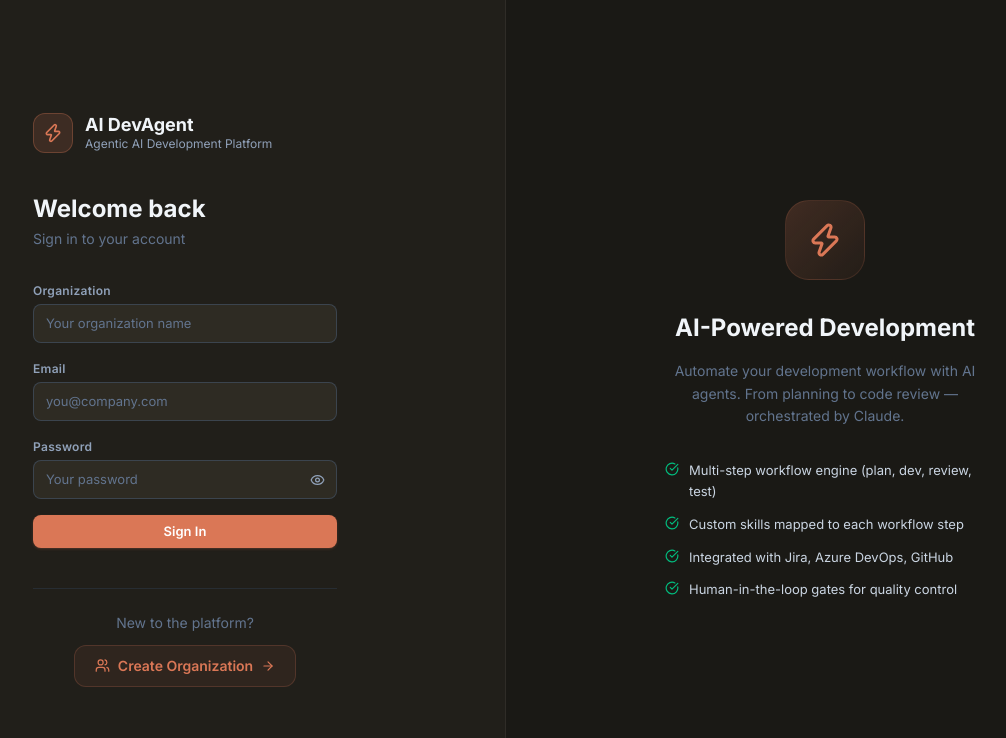
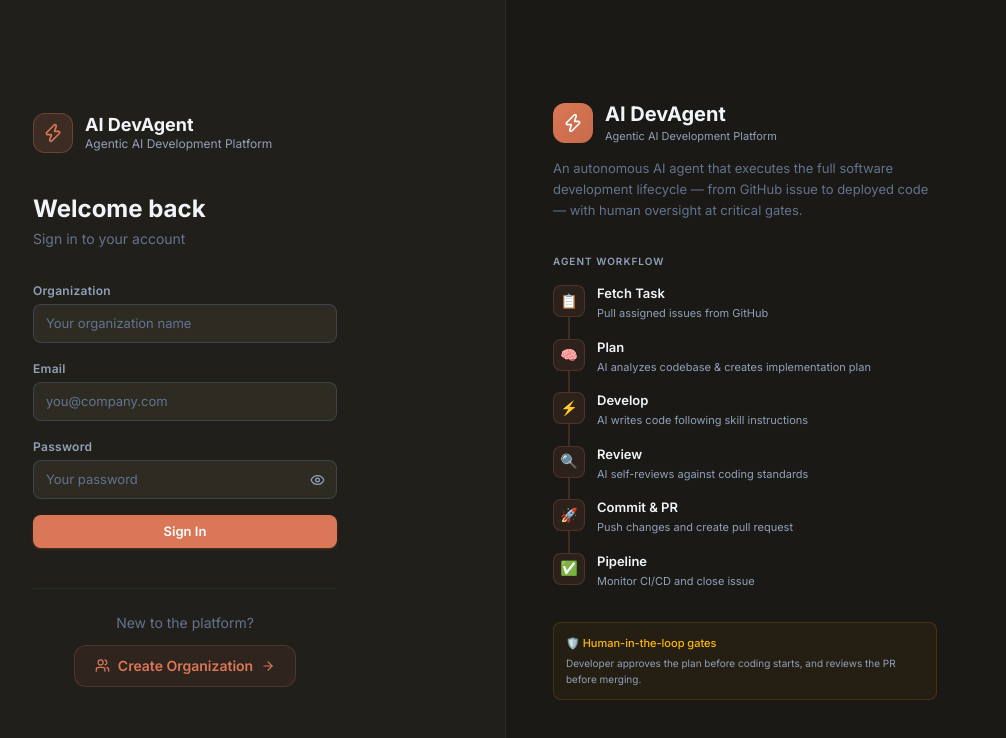
Before and after one commit to JiteshSonkusare/ai-dev-agent, a React (Vite) app in the folder frontend/: page / in a window 1280 px wide. Shown: the top 738 px of the page, without its empty margins (135-1141 px from the left). Built offline with nearby package versions, Linux system fonts and the light colour scheme.

Commit message:
design: login right panel — workflow flow diagram with 6 agent steps + gates callout

```diff
--- a/frontend/src/pages/LoginPage.tsx
+++ b/frontend/src/pages/LoginPage.tsx
@@ -193,31 +193,60 @@ function ErrorMsg({ msg }: { msg: string }) {
 
 // ── Right Panel Info (shown when login is active) ────────────────────────────
 
+const WORKFLOW_STEPS = [
+  { icon: '📋', label: 'Fetch Task', desc: 'Pull assigned issues from GitHub' },
+  { icon: '🧠', label: 'Plan', desc: 'AI analyzes codebase & creates implementation plan' },
+  { icon: '⚡', label: 'Develop', desc: 'AI writes code following skill instructions' },
+  { icon: '🔍', label: 'Review', desc: 'AI self-reviews against coding standards' },
+  { icon: '🚀', label: 'Commit & PR', desc: 'Push changes and create pull request' },
+  { icon: '✅', label: 'Pipeline', desc: 'Monitor CI/CD and close issue' },
+]
+
 function InfoPanel() {
   return (
-    <div className="flex flex-col justify-center items-center h-full px-12 text-center">
-      <div className="w-20 h-20 rounded-3xl bg-gradient-to-br from-[#DA7756]/20 to-[#DA7756]/5 border border-[#DA7756]/15 flex items-center justify-center mb-8">
-        <Zap size={36} className="text-[#DA7756]" />
+    <div className="flex flex-col justify-center h-full px-12">
+      <div className="flex items-center gap-3 mb-3">
+        <div className="w-10 h-10 rounded-xl bg-gradient-to-br from-[#DA7756] to-[#C86A48] flex items-center justify-center">
+          <Zap size={20} className="text-white" />
+        </div>
+        <div>
+          <h2 className="text-xl font-bold text-slate-900 dark:text-slate-100">AI DevAgent</h2>
+          <p className="text-[11px] text-slate-400">Agentic AI Development Platform</p>
+        </div>
       </div>
-      <h2 className="text-2xl font-bold text-slate-900 dark:text-slate-100 mb-4">AI-Powered Development</h2>
-      <p className="text-sm text-slate-500 max-w-xs leading-relaxed mb-8">
-        Automate your development workflow with AI agents. From planning to code review — orchestrated by Claude.
+
+      <p className="text-[13px] text-slate-500 leading-relaxed mb-8 max-w-sm">
+        An autonomous AI agent that executes the full software development lifecycle — from GitHub issue to deployed code — with human oversight at critical gates.
       </p>
-      <div className="space-y-3 text-left max-w-xs w-full">
-        <FeatureItem text="Multi-step workflow engine (plan, dev, review, test)" />
-        <FeatureItem text="Custom skills mapped to each workflow step" />
-        <FeatureItem text="Integrated with Jira, Azure DevOps, GitHub" />
-        <FeatureItem text="Human-in-the-loop gates for quality control" />
+
+      {/* Workflow Flow */}
+      <div className="space-y-0 max-w-sm">
+        <p className="text-[10px] font-semibold text-slate-400 uppercase tracking-widest mb-4">Agent Workflow</p>
+        {WORKFLOW_STEPS.map((step, i) => (
+          <div key={step.label} className="flex gap-3">
+            {/* Rail */}
+            <div className="flex flex-col items-center">
+              <div className="w-8 h-8 rounded-lg bg-[#DA7756]/10 border border-[#DA7756]/20 flex items-center justify-center shrink-0">
+                <span className="text-[14px]">{step.icon}</span>
+              </div>
+              {i < WORKFLOW_STEPS.length - 1 && (
+                <div className="w-0.5 flex-1 min-h-[12px] bg-[#DA7756]/20" />
+              )}
+            </div>
+            {/* Content */}
+            <div className="pb-4">
+              <p className="text-[13px] font-semibold text-slate-800 dark:text-slate-100 leading-snug">{step.label}</p>
+              <p className="text-[11px] text-slate-400 mt-0.5">{step.desc}</p>
+            </div>
+          </div>
+        ))}
       </div>
-    </div>
-  )
-}
 
-function FeatureItem({ text }: { text: string }) {
-  return (
-    <div className="flex items-start gap-2.5">
-      <CheckCircle size={14} className="text-emerald-500 mt-0.5 shrink-0" />
-      <p className="text-[13px] text-slate-600 dark:text-slate-300">{text}</p>
+      {/* Gates callout */}
+      <div className="mt-4 p-3 rounded-lg bg-amber-500/5 border border-amber-500/15 max-w-sm">
+        <p className="text-[11px] text-amber-600 dark:text-amber-400 font-medium">🛡️ Human-in-the-loop gates</p>
+        <p className="text-[10px] text-slate-400 mt-0.5">Developer approves the plan before coding starts, and reviews the PR before merging.</p>
+      </div>
     </div>
   )
 }
```
